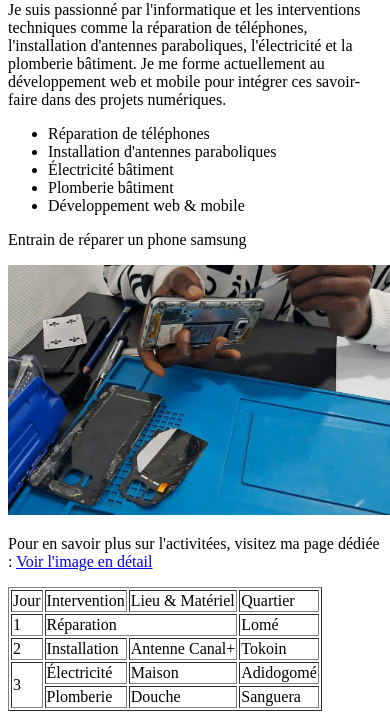
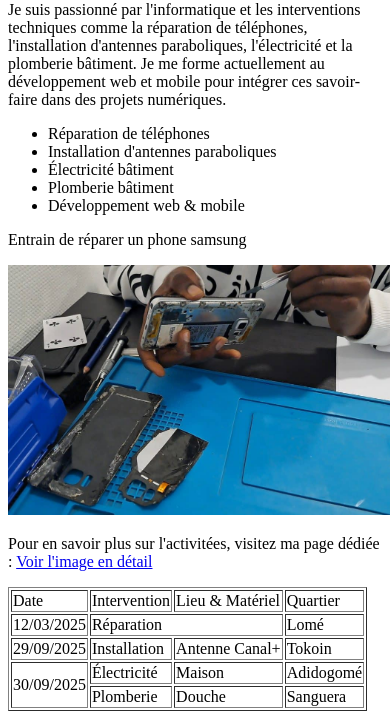
Before and after one commit to vicagossou1-droid/Exercice, a plain HTML site: page synthese.html in a window 390 px wide. Shown: the part 116-844 px from the top of the page. Drawn offline with Linux system fonts and the light colour scheme.

Commit message:
git commit -m "Update sam-phone.html and synthese.html"

```diff
--- a/synthese.html
+++ b/synthese.html
@@ -28,25 +28,25 @@
 
     <table border="1">
     <tr>
-      <td>Jour</td>
+      <td>Date</td>
       <td>Intervention</td>
       <td>Lieu & Matériel</td>
       <td>Quartier</td>
     </tr>
     <tr>
-      <td>1</td>
+      <td>12/03/2025</td>
       <td colspan="2">Réparation</td>
 
       <td>Lomé</td>
     </tr>
     <tr>
-      <td>2</td>
+      <td>29/09/2025</td>
       <td>Installation</td>
       <td>Antenne Canal+</td>
       <td>Tokoin</td>
     </tr>
     <tr>
-      <td rowspan="2">3</td>
+      <td rowspan="2">30/09/2025</td>
       <td>Électricité</td>
       <td>Maison</td>
       <td>Adidogomé</td>
```
Also changed, not shown: sam-phone.html (+1 -1 lines).
